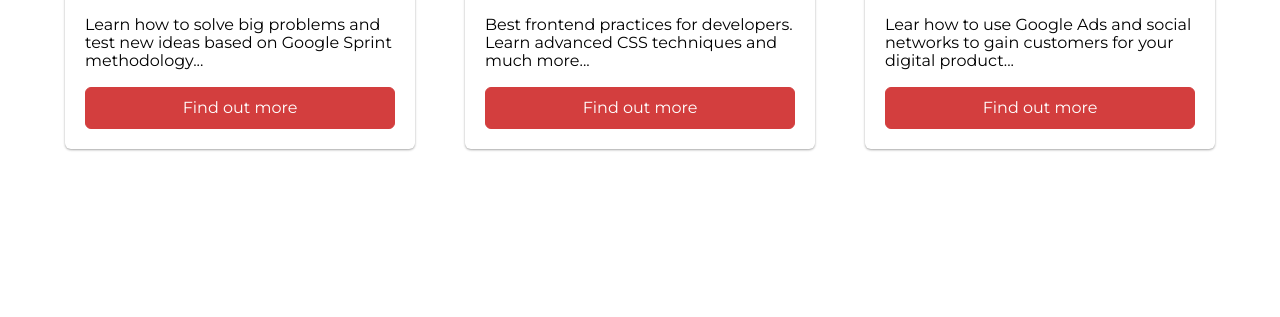
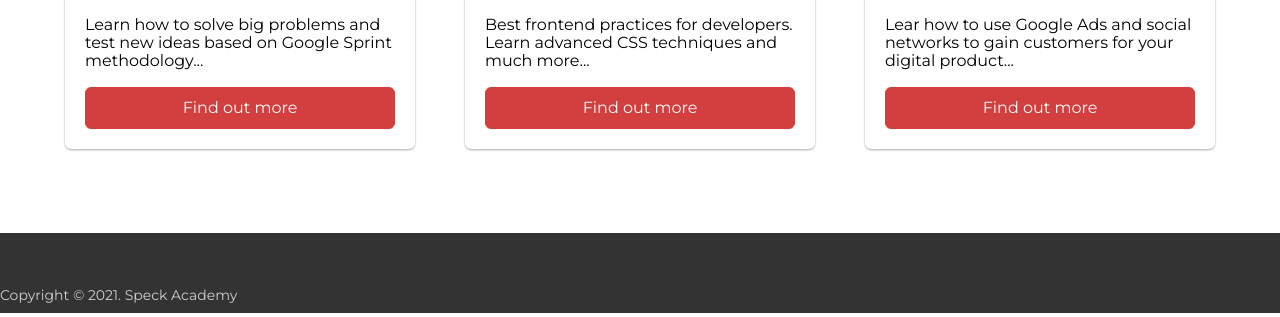
Before and after one commit to kdk152/SpeckAcademy_FOI-CPSRK-events, a plain HTML site: page index.html in a window 1280 px wide. Shown: the part 1048-1365 px from the top of the page. Before the commit the page ends 1281 px from the top, so only its background shows below. Drawn offline with nearby package versions, Linux system fonts and the light colour scheme.

Commit message:
Adding footer

```diff
--- a/index.html
+++ b/index.html
@@ -74,6 +74,11 @@
             </div>
         </section>
     </main>
+    <footer class="footer">
+        <div class="footer__inside">
+            <p class="footer__inside-text">Copyright &copy; 2021. Speck Academy</p>
+        </div>
+    </footer>
 </body>
 
 </html>
```
